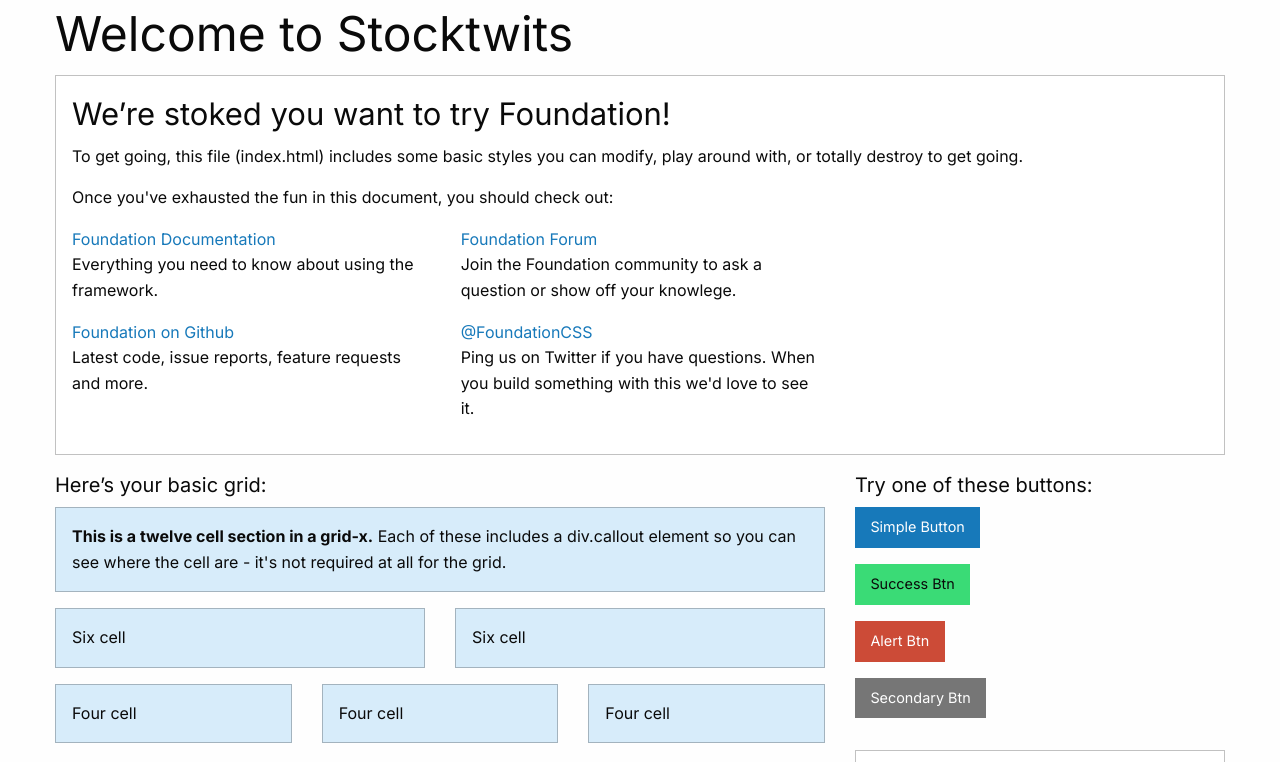
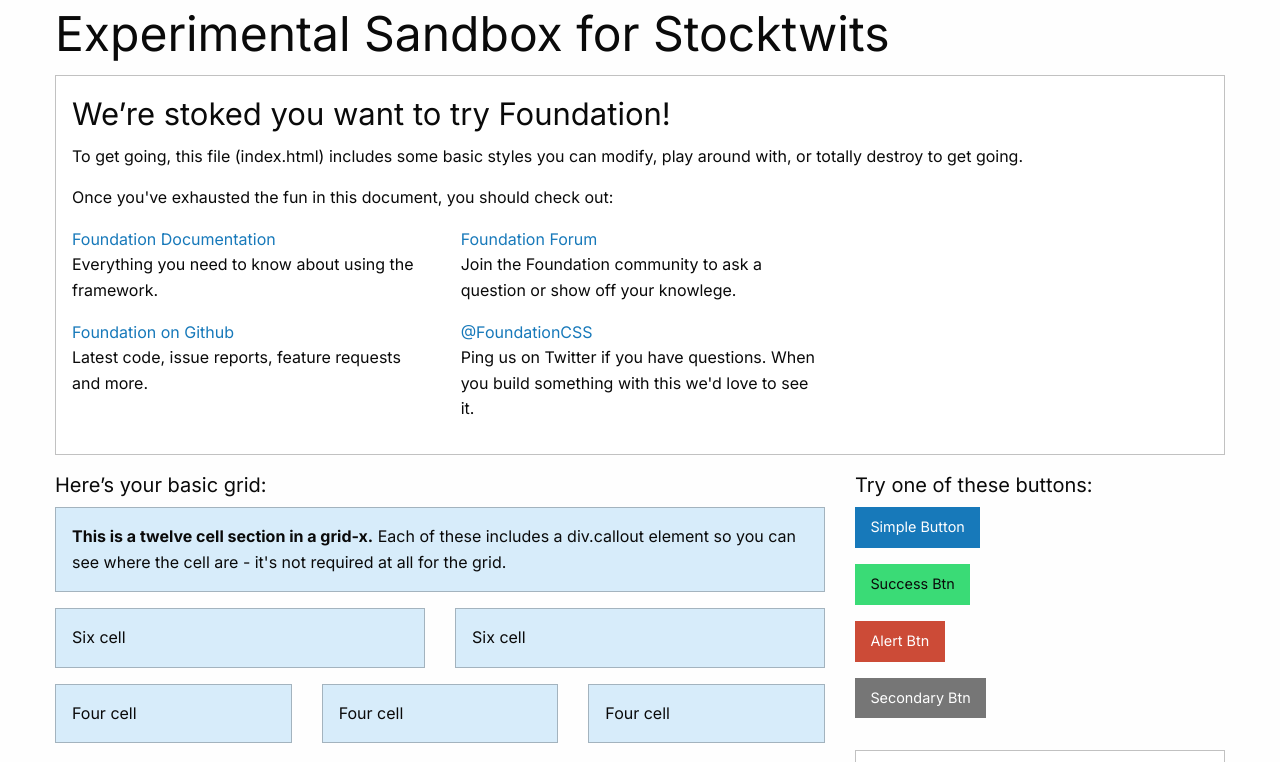
Before and after one commit to aryxmega/stocktwits, a plain HTML site: page index.html in a window 1280 px wide. Shown: the top 762 px of the page. Drawn offline with Linux system fonts and the light colour scheme.

Commit message:
Update index.html
Updated the <h1> tag.

```diff
--- a/index.html
+++ b/index.html
@@ -22,7 +22,7 @@
     <div class="grid-container">
       <div class="grid-x grid-padding-x">
         <div class="large-12 cell">
-          <h1>Welcome to Stocktwits</h1>
+          <h1>Experimental Sandbox for Stocktwits</h1>
         </div>
       </div>
 
```
